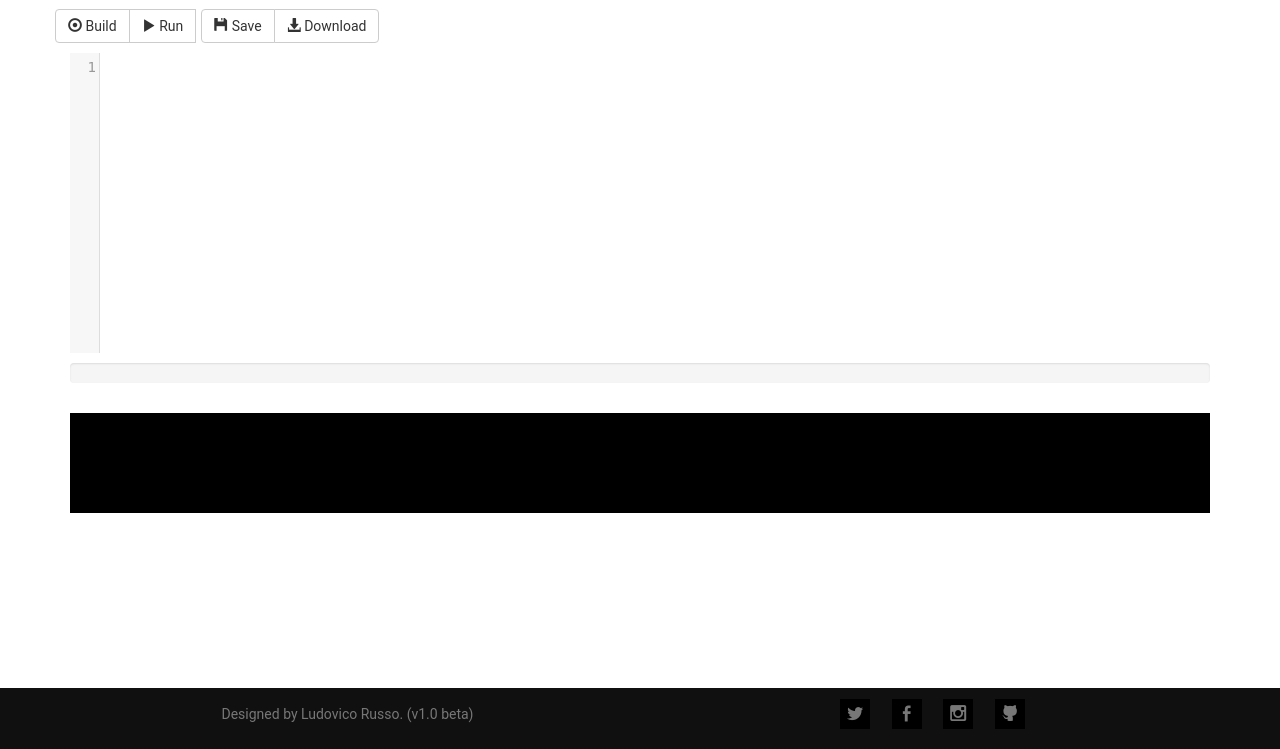
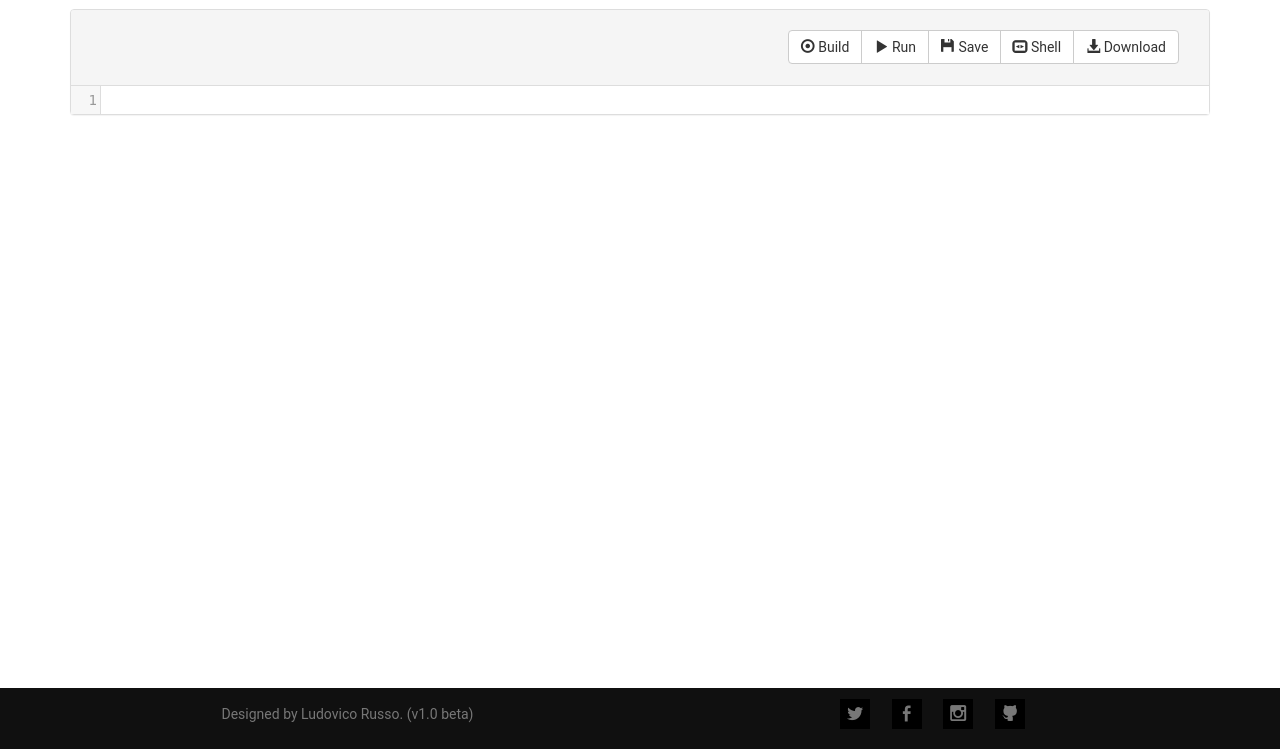
Before and after one commit to dotbot-io/webapp, a Flask app: template app/templates/ros/edit.html in a window 1280 px wide. Shown: the part 51-800 px from the top of the page. Run offline with Flask 2, Linux system fonts and the light colour scheme; the template is opened without the code that fills it, so the values that code supplies are empty; some libraries are stand-ins or nearby versions.

Commit message:
improved editor appearance

```diff
--- a/app/static/js/developer.js
+++ b/app/static/js/developer.js
@@ -29,6 +29,9 @@ var save = function(id) {
   });
 }
 
+var shell = function() {
+  $('#shellModal').modal('show');
+}
 
 var download = function (id) {
   save(id)
@@ -54,6 +57,8 @@ var Console = function() {
 
 var compile =  function(id) {
   save(id)
+  shell();
+  $("#shellLabel").html("Compiling...")
   my_console.empty();
   var valeur = 0;
   // $("#devprogress").attr('transition', 'none');
@@ -79,6 +84,8 @@ var compile =  function(id) {
       e.target.close();
       valeur = 100;
       $("#devprogress").css('width', valeur+'%').attr('aria-valuenow', valeur);
+      $("#shellLabel").html("Shell");
+
     } else {
       my_console.log(e.data);
       console.log(e.data);
@@ -119,6 +126,7 @@ var run =  function(id) {
     if (e.data === 'STOP'){
       console.log("STOP");
       e.target.close();
+      $("#closeShell").attr("disabled", false);
     } else {
       my_console.log(e.data);
       console.log(e.data);
--- a/app/templates/ros/edit.html
+++ b/app/templates/ros/edit.html
@@ -1,36 +1,59 @@
-{% extends "base.html" %}
-
-
-{% block page_content %}
+{% extends "base.html" %} {% block page_content %}
 
 <script type=text/javascript src=" {{url_for('static', filename='js/vendor/jquery-1.10.2.min.js') }}">
 </script>
 <script type=text/javascript src="{{url_for('static', filename='js/developer.js') }}">
 </script>
- <link rel="stylesheet"  href="{{url_for('static', filename ='codemirror/theme/3024-night.css') }} ">
+<link rel="stylesheet" href="{{url_for('static', filename ='codemirror/theme/3024-night.css') }} ">
 
 
 
-  <script type=text/javascript src="{{url_for('static', filename='codemirror/js/codemirror.js') }}"></script>
+<script type=text/javascript src="{{url_for('static', filename='codemirror/js/codemirror.js') }}">
+</script>
+
 <link rel="stylesheet" href="{{url_for('static', filename='codemirror/js/codemirror.css') }}">
 
-  <script type=text/javascript src="{{url_for('static', filename='codemirror/mode/javascript/javascript.js') }}"></script>
+<script type=text/javascript src="{{url_for('static', filename='codemirror/mode/javascript/javascript.js') }}">
+</script>
 
-  <script type=text/javascript src="{{url_for('static', filename='codemirror/mode/clike/clike.js') }}"></script>
+<script type=text/javascript src="{{url_for('static', filename='codemirror/mode/clike/clike.js') }}">
+</script>
 
 <style>
   div.scroll {
     height: auto;
     overflow: scroll;
   }
+  .CodeMirror {
+    height: inherit;
+  }
 </style>
 
 
-<div id="event"></div>
+<!-- Modal -->
+<div class="modal fade" id="shellModal" tabindex="-1" role="dialog" aria-labelledby="myModalLabel">
+  <div class="modal-dialog" role="document">
+    <div class="modal-content">
+      <div class="modal-header">
+        <button type="button" class="close" data-dismiss="modal" aria-label="Close"><span aria-hidden="true">&times;</span></button>
+        <h4 class="modal-title" id="shellLabel"> Shell </h4>
+      </div>
+        <div class="modal-body" id="my_console" style="height:600px">
+        </div>
+      <div class="modal-footer">
+        <button type="button" class="btn btn-default" data-dismiss="modal">Ok</button>
+      </div>
+    </div>
+  </div>
+</div>
+
 
 <div class="container" id="prog-tools">
-   <div class="row">
-    <div class="cols-md-12">
+  <div class="panel panel-default">
+    <div class="panel-heading">
+      <div class="panel-heading clearfix">
+        <h4 class="panel-title pull-left" style="padding-top: 7.5px;">{{ sketch.title }}</h4>
+        <div class="btn-group pull-right">
           <div class="btn-toolbar" role="toolbar" aria-label="...">
             <div class="btn-group" role="group" aria-label="...">
               <button onclick="compile( {{ sketch.id }} );" class="btn btn-default">
@@ -39,49 +62,24 @@ div.scroll {
               <button id="run-btn" class="btn btn-default" onclick="run( {{ sketch.id }} );" class="btn btn-default navbar-btn">
                 <span class="glyphicon glyphicon-play" aria-hidden="true"></span> Run
               </button>
-            <button id="stop-btn" class="btn btn-default" style="display: none" onclick="kill( {{ sketch.id }} );" class="btn btn-default navbar-btn">
-              <span class="glyphicon glyphicon-stop" aria-hidden="true"></span> Stop
-            </button>
-          </div>
-          <div class="btn-group" role="group" aria-label="...">
               <button onclick="save( {{ sketch.id }} )" class="btn btn-default">
                 <span class="glyphicon glyphicon-floppy-disk" aria-hidden="true"></span> Save
+              </button>
+              <button onclick="shell()" class="btn btn-default">
+                <span class="glyphicon glyphicon-sound-stereo" aria-hidden="true"></span> Shell
               </button>
               <a class="btn btn-default" href="/api/v1.0/sketches/download/{{ sketch.id }}">
                 <span class="glyphicon glyphicon-download-alt" aria-hidden="true"></span> Download
               </a>
-            <!-- button class="btn btn-default" onclick="console.log('clicked');">
-              <span class="glyphicon glyphicon-arrow-up" aria-hidden="true"></span> Upload
-            </button-->
             </div>
           </div>
         </div>
       </div>
     </div>
-
-     <div class="container">
-      <div class="row">
-        <div class="col-md-12">
-          <textarea rows = 100 cols = 80 name='prog' id='code'>{{ sketch.code }}</textarea>
-        </div>
-      </div>
-
-
-    <div class="row" id="dev-progress">
-      <div class="col-md-12">
-        <div class="progress">
-          <div class="progress-bar progress-bar-success progress-bar-striped" role="progressbar" aria-valuenow="0" aria-valuemin="0" aria-valuemax="100" style="width: 0%;" id="devprogress">
-          </div>
+    <div class="panel-body" style="padding:0">
+        <textarea name='prog' id='code'>{{ sketch.code }}</textarea>
     </div>
   </div>
 </div>
 
-  <div class="row">
-    <div class="col-md-12" id="dev-console">
-      <div class='scroll' id='my_console'> </div>
-    </div>
-  </div>
-
-</div>
-
 {% endblock %}
```
Lines whose indentation alone changed are shown as unchanged.
